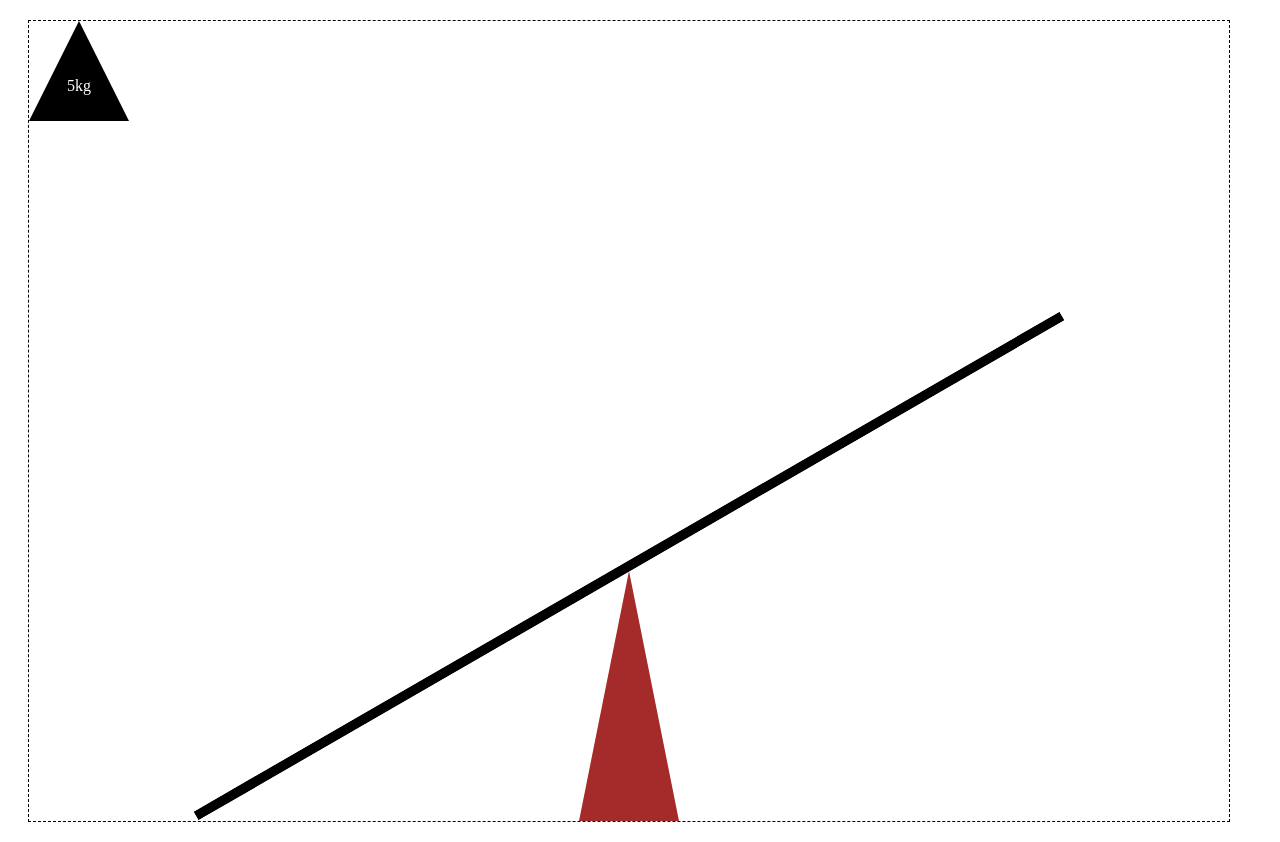
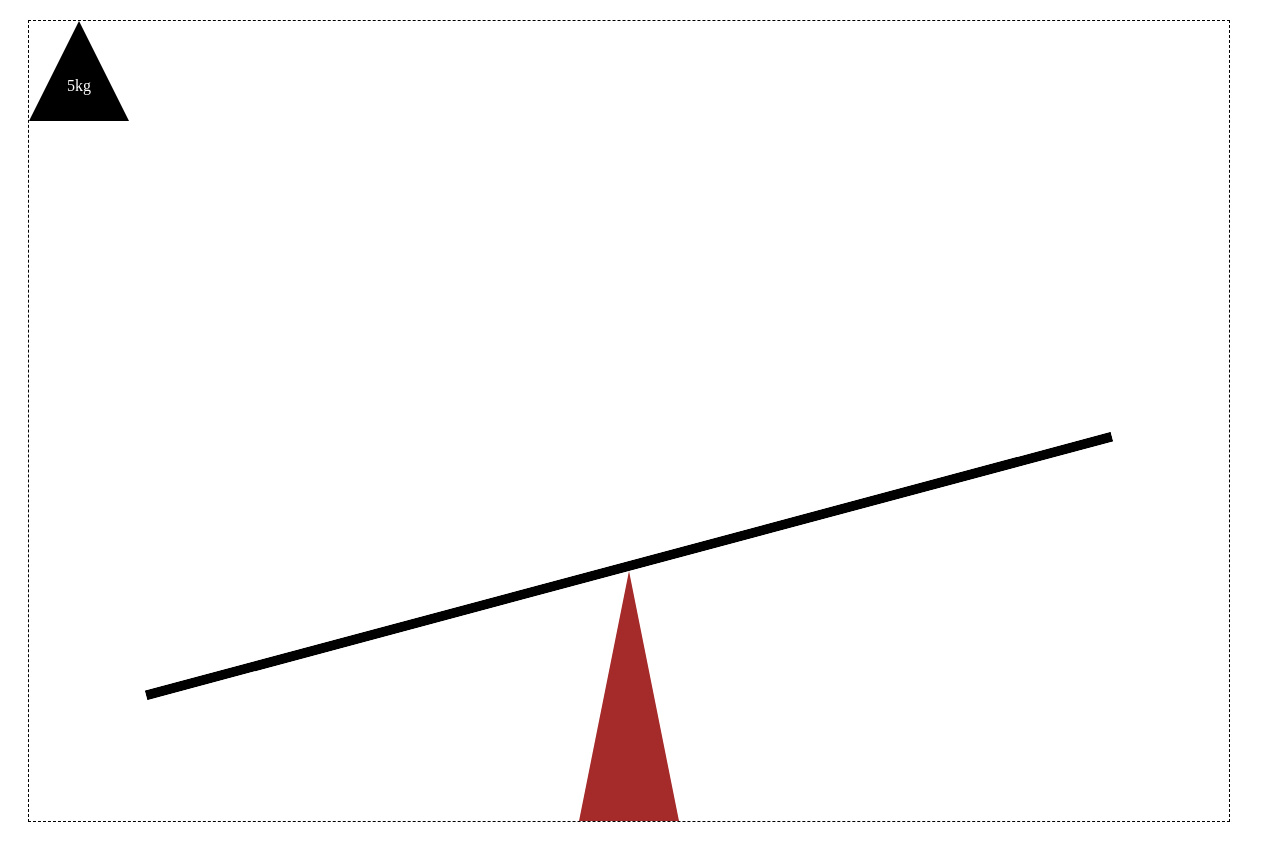
Before and after one commit to DwarGrak/teeter-tother, a Vue app: page / in a window 1280 px wide. Built offline with nearby package versions, Linux system fonts and the light colour scheme.

Commit message:
Move Swing rotation to Game component

```diff
--- a/src/App.vue
+++ b/src/App.vue
@@ -1,7 +1,7 @@
 <template>
-  <Scene />
+  <Game />
 </template>
 
 <script setup lang="ts">
-import Scene from './components/Scene.vue';
+import Game from './components/Game.vue';
 </script>
--- /dev/null
+++ b/src/components/Game.vue
@@ -0,0 +1,7 @@
+<template>
+  <Scene :swingRotation="15" />
+</template>
+
+<script setup lang="ts">
+import Scene from './Scene.vue';
+</script>
--- a/src/components/Scene.vue
+++ b/src/components/Scene.vue
@@ -1,16 +1,20 @@
 <template>
   <div class="scene" :style="style">
-    <Swing />
+    <Swing :rotation="props.swingRotation" />
     <Mass :mass="5" :y="100" :x="100"><Triangle /></Mass>
   </div>
 </template>
 
 <script setup lang="ts">
-import { computed } from 'vue';
+import { defineProps, computed } from 'vue';
 import { useStore } from 'vuex';
 import Swing from './Swing.vue';
 import Mass from './shapes/Mass.vue';
 import Triangle from './svg/Triangle.vue';
+
+const props = defineProps({
+  swingRotation: { type: Number, default: 0 },
+});
 
 const {
   state: { settings },
--- a/src/components/Swing.vue
+++ b/src/components/Swing.vue
@@ -15,7 +15,7 @@
       :x="settings.width / 2"
       :y="settings.height - triangleHeight"
       :origin-y="OriginY.bottom"
-      :rotation="30"
+      :rotation="props.rotation"
     >
       <Square />
     </Shape>
@@ -23,7 +23,7 @@
 </template>
 
 <script setup lang="ts">
-import { useStore } from 'vuex';
+import { defineProps, useStore } from 'vuex';
 import Square from './svg/Square.vue';
 import Triangle from './svg/Triangle.vue';
 import Shape from './shapes/Shape.vue';
@@ -31,6 +31,10 @@ import { OriginY } from '../utils/origin';
 
 const triangleHeight = 250;
 
+const props = defineProps({
+  rotation: { type: Number, default: 0 },
+});
+
 const {
   state: { settings },
 } = useStore();
```
